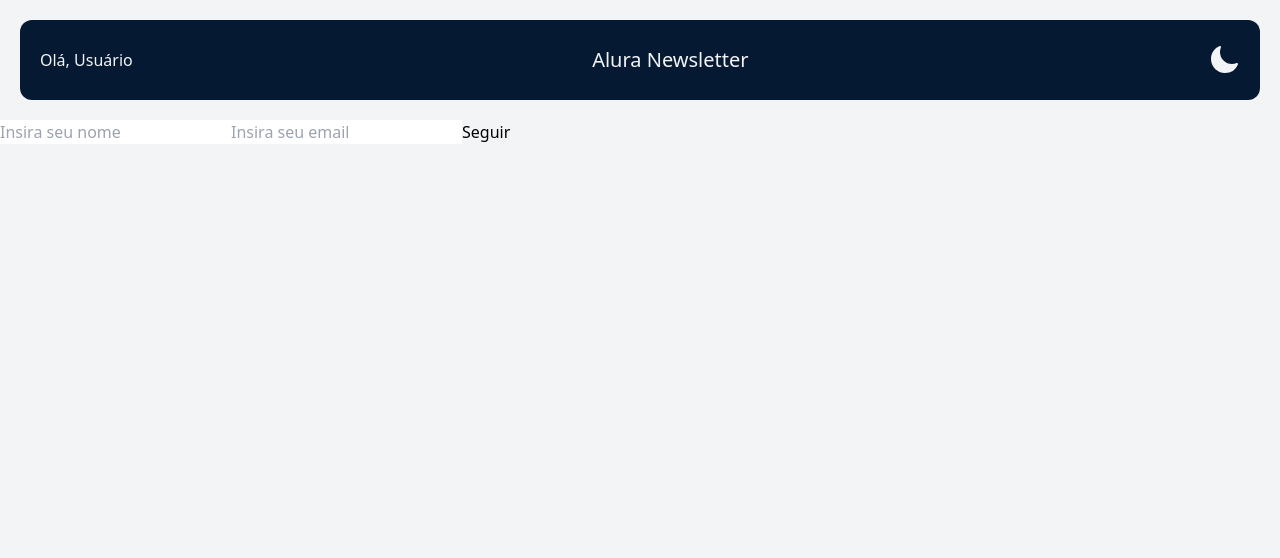
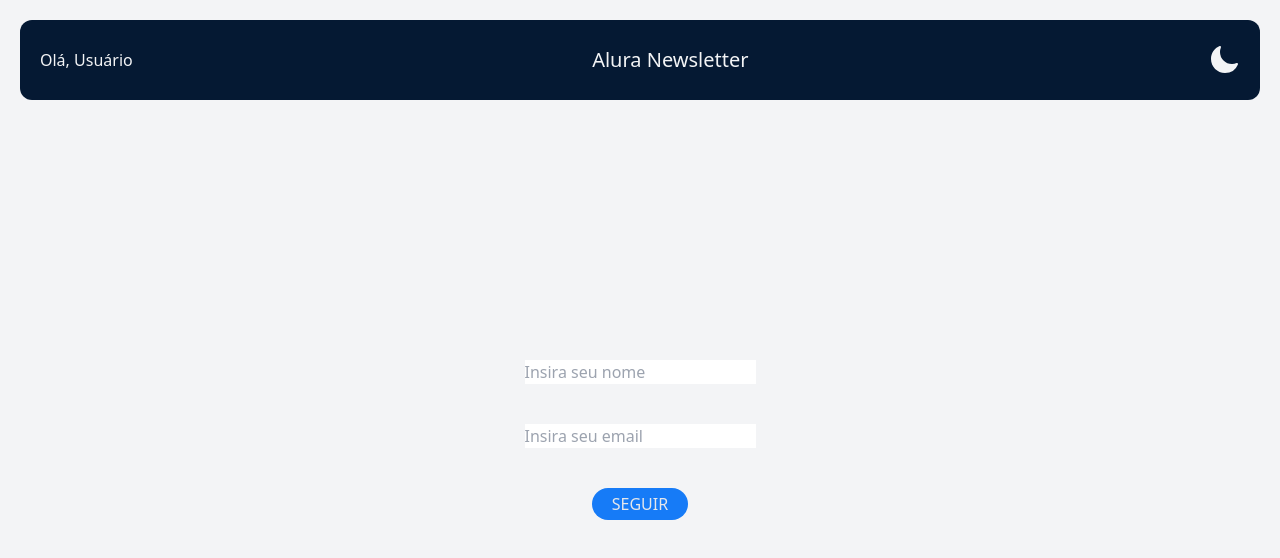
Before and after one commit to Cleber-Severo/Alura-Newsletter, a React (Vite) app: page / in a window 1280 px wide. Shown: the top 558 px of the page. Built offline with nearby package versions, Linux system fonts and the light colour scheme.

Commit message:
start styling the form buttons and centering the divs

```diff
--- a/src/App.jsx
+++ b/src/App.jsx
@@ -8,7 +8,7 @@ const App = () => {
   const hasUser = Boolean(user)
 
   return (
-    <div>
+    <div className='h-screen'>
       <Header user={user} />
       { hasUser && <ArticleList />}
       { hasUser || <Form onSubmit={setUser} />}
--- a/src/components/Form/Form.jsx
+++ b/src/components/Form/Form.jsx
@@ -10,10 +10,10 @@ const Form = ({ onSubmit}) => {
         onSubmit({name, email})
     }
     return (
-    <form onSubmit={safeSubmit}>
+    <form onSubmit={safeSubmit} className='h-full flex flex-col items-center justify-center gap-10 -mt-20'>
         <input type="text" placeholder='Insira seu nome'/>
         <input type="email" placeholder='Insira seu email'/>
-        <button type='submit'>Seguir</button>
+        <button type='submit' className='bg-alura-100 dark:bg-dark-200 rounded-full text-gray-200 dark:text-gray-200 uppercase px-5 py-1'>Seguir</button>
     </form>
   )
 }
```
